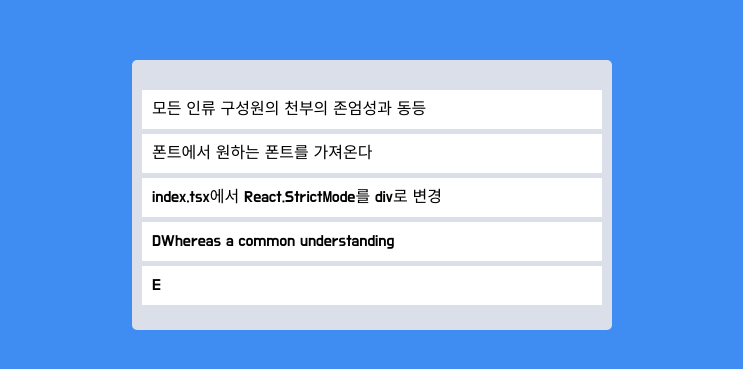
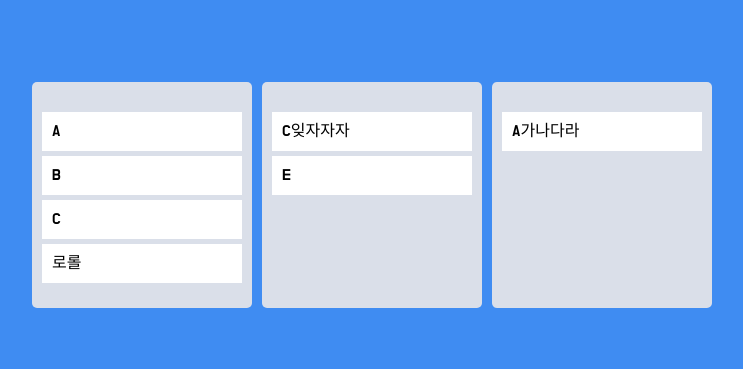
Before and after one commit to j2noo/Trello-clone, a React (Create React App) app: page / in a window 1280 px wide. Shown: the part 205-574 px from the top of the page, without its empty margins (268-1011 px from the left). Built offline with nearby package versions, Linux system fonts and the light colour scheme.

Commit message:
feat : 멀티보드

```diff
--- a/src/App.tsx
+++ b/src/App.tsx
@@ -4,10 +4,11 @@ import { useRecoilState } from "recoil";
 import { styled } from "styled-components";
 import { toDoState } from "./atoms";
 import DraggableCard from "./Components/DrabbleCard";
+import Board from "./Components/Board";
 
 const Wrapper = styled.div`
   display: flex;
-  max-width: 480px;
+  max-width: 680px;
   width: 100%;
   margin: 0 auto;
   justify-content: center;
@@ -17,23 +18,18 @@ const Wrapper = styled.div`
 const Boards = styled.div`
   display: grid;
   width: 100%;
-  grid-template-columns: repeat(1, 1fr);
-`;
-const Board = styled.div`
-  padding: 30px 10px 20px 10px;
-  background-color: ${(props) => props.theme.boardColor};
-  border-radius: 5px;
-  min-height: 200px;
+  grid-template-columns: repeat(3, 1fr);
+  gap: 10px;
 `;
 
 function App() {
   const [toDos, setToDos] = useRecoilState(toDoState);
   const onDragEnd = ({ destination, source, draggableId }: DropResult) => {
     if (!destination) return;
-    let newToDos = [...toDos];
-    newToDos.splice(source.index, 1);
-    newToDos.splice(destination?.index, 0, draggableId);
-    setToDos(newToDos);
+    // let newToDos = [...toDos];
+    // newToDos.splice(source.index, 1);
+    // newToDos.splice(destination?.index, 0, draggableId);
+    // setToDos(newToDos);
   };
   return (
     <>
@@ -41,16 +37,9 @@ function App() {
       <DragDropContext onDragEnd={onDragEnd}>
         <Wrapper>
           <Boards>
-            <Droppable droppableId="one">
-              {(provided) => (
-                <Board ref={provided.innerRef} {...provided.droppableProps}>
-                  {toDos.map((toDo, index) => (
-                    <DraggableCard key={toDo} toDo={toDo} index={index}></DraggableCard>
-                  ))}
-                  {provided.placeholder}
-                </Board>
-              )}
-            </Droppable>
+            {Object.keys(toDos).map((boardId) => (
+              <Board key={boardId} toDos={toDos[boardId]} boardId={boardId}></Board>
+            ))}
           </Boards>
         </Wrapper>
       </DragDropContext>
--- /dev/null
+++ b/src/Components/Board.tsx
@@ -0,0 +1,29 @@
+import { Droppable } from "react-beautiful-dnd";
+import DraggableCard from "./DrabbleCard";
+import { styled } from "styled-components";
+
+const Wrapper = styled.div`
+  padding: 30px 10px 20px 10px;
+  background-color: ${(props) => props.theme.boardColor};
+  border-radius: 5px;
+  min-height: 200px;
+`;
+interface IBoardProps {
+  toDos: string[];
+  boardId: string;
+}
+function Board({ toDos, boardId }: IBoardProps) {
+  return (
+    <Droppable droppableId={boardId}>
+      {(provided) => (
+        <Wrapper ref={provided.innerRef} {...provided.droppableProps}>
+          {toDos.map((toDo, index) => (
+            <DraggableCard key={toDo} toDo={toDo} index={index}></DraggableCard>
+          ))}
+          {provided.placeholder}
+        </Wrapper>
+      )}
+    </Droppable>
+  );
+}
+export default Board;
--- a/src/Components/DrabbleCard.tsx
+++ b/src/Components/DrabbleCard.tsx
@@ -1,3 +1,4 @@
+import React from "react";
 import { Draggable } from "react-beautiful-dnd";
 import { styled } from "styled-components";
 const Card = styled.div`
@@ -21,4 +22,4 @@ function DraggableCard({ toDo, index }: IDraggableCardProps) {
     </Draggable>
   );
 }
-export default DraggableCard;
+export default React.memo(DraggableCard);
--- a/src/atoms.tsx
+++ b/src/atoms.tsx
@@ -1,11 +1,12 @@
 import { atom, selector } from "recoil";
-export const toDoState = atom({
+interface IToDoState {
+  [key: string]: string[];
+}
+export const toDoState = atom<IToDoState>({
   key: "toDo",
-  default: [
-    "모든 인류 구성원의 천부의 존엄성과 동등",
-    "폰트에서 원하는 폰트를 가져온다",
-    "index.tsx에서 React.StrictMode를 div로 변경",
-    "DWhereas a common understanding",
-    "E",
-  ]
+  default: {
+    to_do: ["A", "B", "C", "로롤"],
+    doing: ["C잊자자자", "E"],
+    done: ["A가나다라"],
+  },
 });
```
